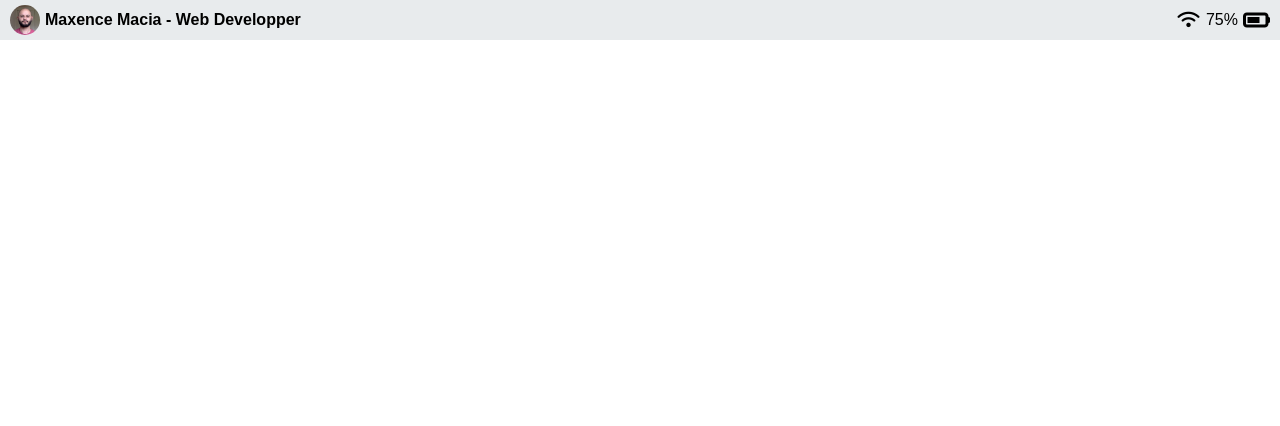
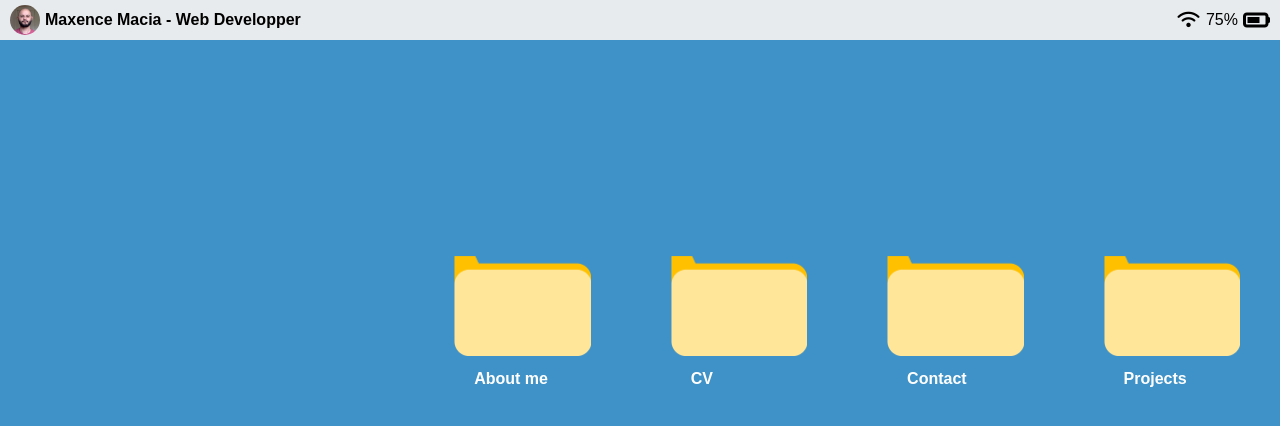
Before and after one commit to MaxMacia/Portfolio, a React (Create React App) app: page / in a window 1280 px wide. Shown: the top 426 px of the page. Built offline with nearby package versions, Linux system fonts and the light colour scheme.

Commit message:
mise en place du desktop

```diff
--- a/src/components/Banner/Banner.style.ts
+++ b/src/components/Banner/Banner.style.ts
@@ -5,7 +5,7 @@ export const Container = styled.div`
 	display: flex;
 	justify-content: space-between;
 	align-items: center;
-	background-color: ${colors.secondary};
+	background-color: ${colors.grey};
     height: 40px;
 `;
 
--- /dev/null
+++ b/src/components/Desktop/Desktop.tsx
@@ -0,0 +1,61 @@
+import closedFolder from '../../assets/folder-closed.png';
+import styled from 'styled-components';
+import { colors } from '../../utils/styles/colors';
+
+const Container = styled.div`
+    background-color: ${colors.desktop};
+    display: flex;
+    justify-content: flex-end;
+    flex-wrap: wrap;
+    padding-top: 200px;
+    height: 100%;
+`;
+
+const Figure =styled.figure`
+    height: fit-content;
+    cursor: pointer;
+`;
+
+const Img = styled.img`
+    height: 100px;
+    margin-bottom: 10px;
+`;
+
+const FigCap = styled.figcaption`
+    padding-left: 20px;
+    color: ${colors.white};
+    font-weight: bold;
+`;
+
+const Desktop = () => {
+    return (
+        <Container>
+            <Figure>
+                <Img src={closedFolder} alt="Fichier" />
+                <FigCap>
+                    About me
+                </FigCap>
+            </Figure>
+            <Figure>
+                <Img src={closedFolder} alt="Fichier" />
+                <FigCap>
+                    CV
+                </FigCap>
+            </Figure>
+            <Figure>
+                <Img src={closedFolder} alt="Fichier" />
+                <FigCap>
+                    Contact
+                </FigCap>
+            </Figure>
+            <Figure>
+                <Img src={closedFolder} alt="Fichier" />
+                <FigCap>
+                   Projects
+                </FigCap>
+            </Figure>
+        </Container>
+    );
+};
+
+export default Desktop;
--- /dev/null
+++ b/src/components/Desktop/index.ts
@@ -0,0 +1,3 @@
+import Desktop from "./Desktop";
+
+export default Desktop;
--- a/src/index.tsx
+++ b/src/index.tsx
@@ -2,6 +2,7 @@ import React from 'react';
 import ReactDOM from 'react-dom/client';
 import GlobalStyle from './utils/styles/GloblalStyles';
 import Banner from './components/Banner';
+import Desktop from './components/Desktop';
 import reportWebVitals from './reportWebVitals';
 
 const root = ReactDOM.createRoot(
@@ -11,6 +12,7 @@ root.render(
 	<React.StrictMode>
 		<GlobalStyle />
 		<Banner />
+    <Desktop />
 	</React.StrictMode>
 );
 
--- a/src/utils/styles/GloblalStyles.ts
+++ b/src/utils/styles/GloblalStyles.ts
@@ -1,9 +1,10 @@
 import { createGlobalStyle } from "styled-components";
 
 const GlobalStyle = createGlobalStyle`
-    body {
+    body, html, #root {
         font-family: 'Montserrat', sans-serif;
         margin: 0;
+        height: 100%;
     }
 `;
 
--- a/src/utils/styles/colors.ts
+++ b/src/utils/styles/colors.ts
@@ -1,3 +1,5 @@
 export const colors = {
-    secondary: '#e8ebed'
+    grey: '#e8ebed',
+    white: '#fff',
+    desktop: '#3f92c7'
 };
```
Also changed, not shown: src/assets/folder-closed.png (added), src/assets/folder-opened.png (added).
